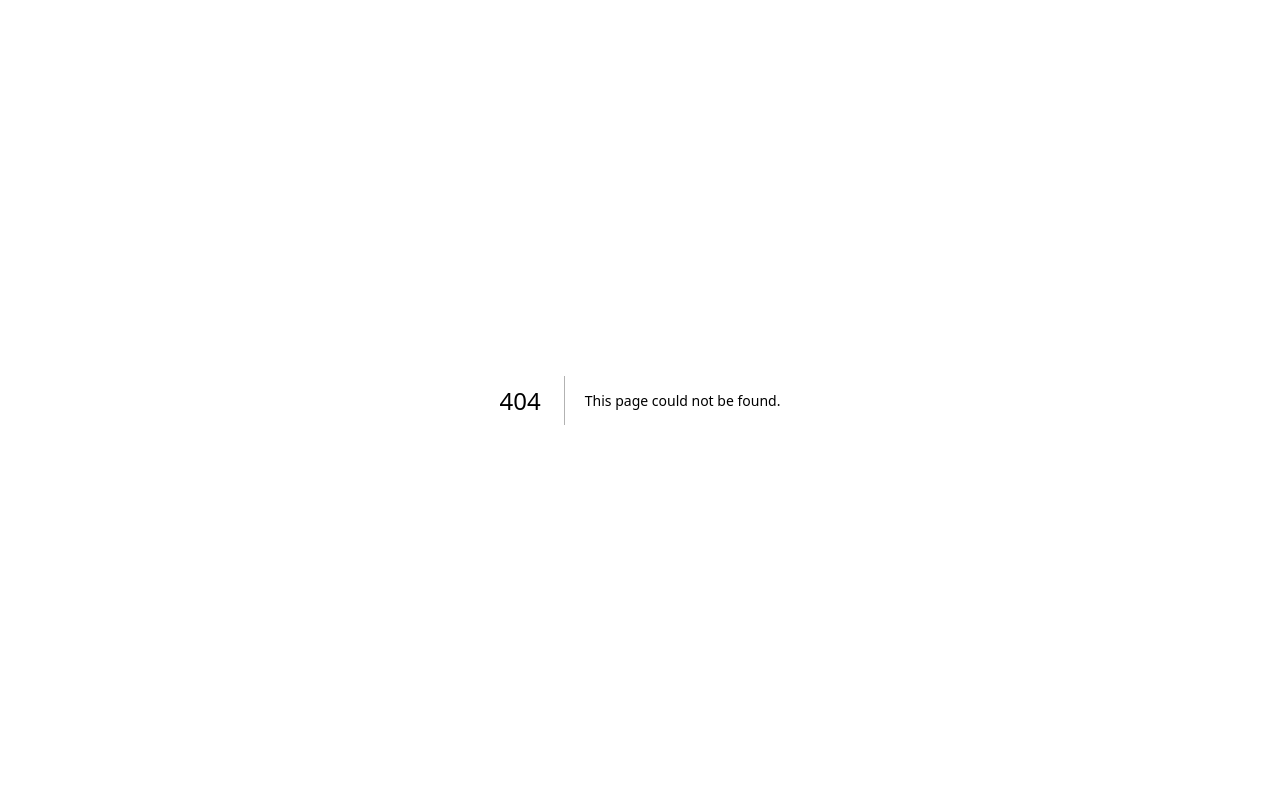
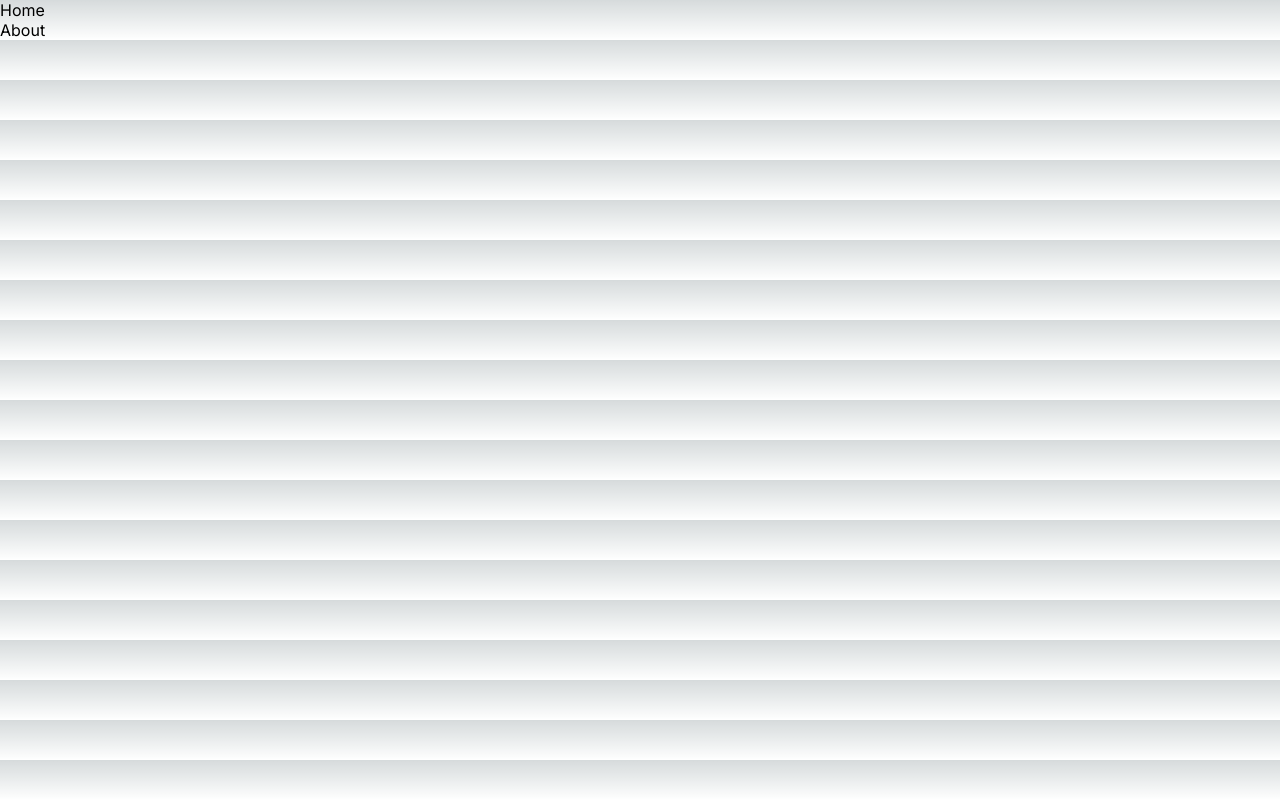
Before and after one commit to xta/react-next-demo-810, a Next.js app: page /about in a window 1280 px wide. Before the commit this address had no page. Built offline with nearby package versions, Linux system fonts and the light colour scheme.

Commit message:
add super basic about path/page

```diff
--- /dev/null
+++ b/src/app/about/page.js
@@ -0,0 +1,12 @@
+import Link from "next/link"
+
+export default function About() {
+
+    return (
+        <>
+            <div><Link href="/">Home</Link></div>
+            <div>About</div>
+        </>
+    )
+
+}
```
